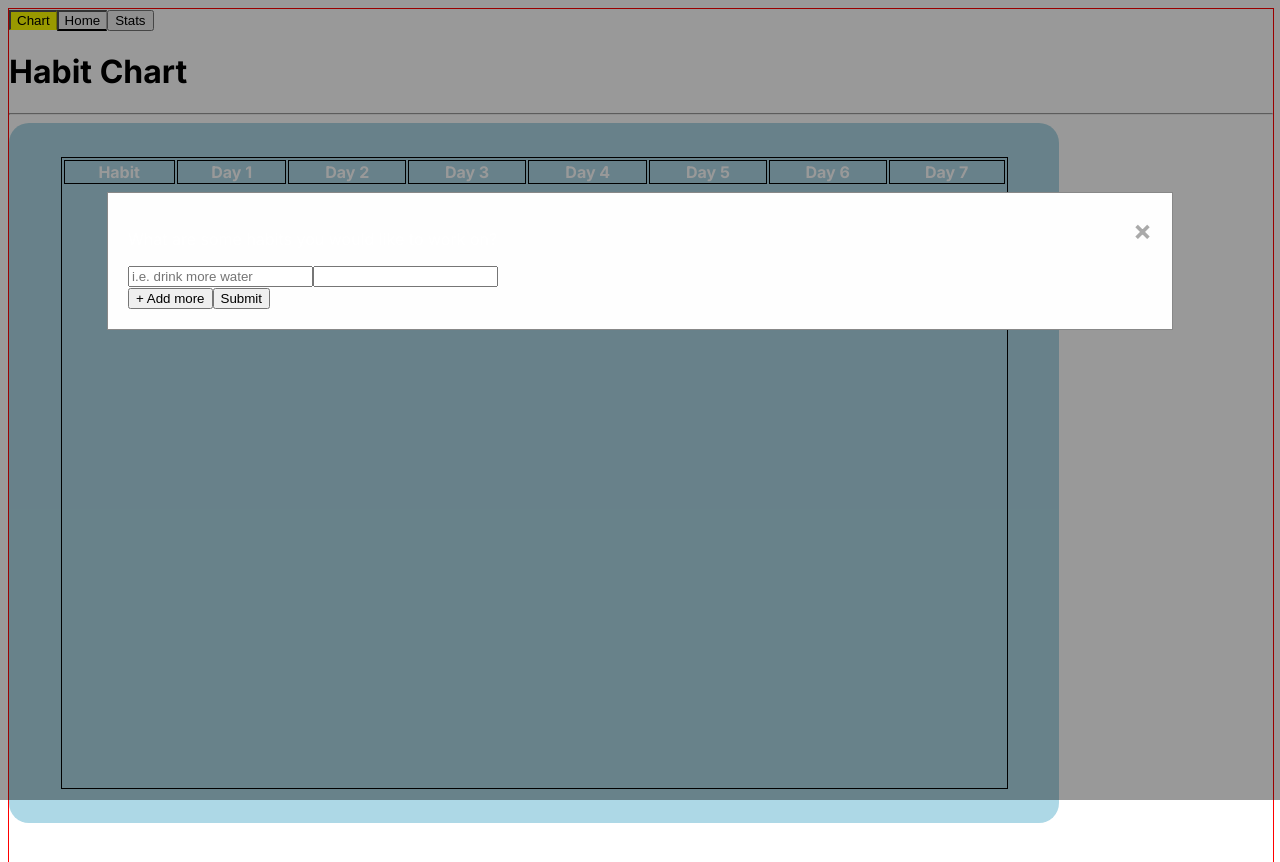
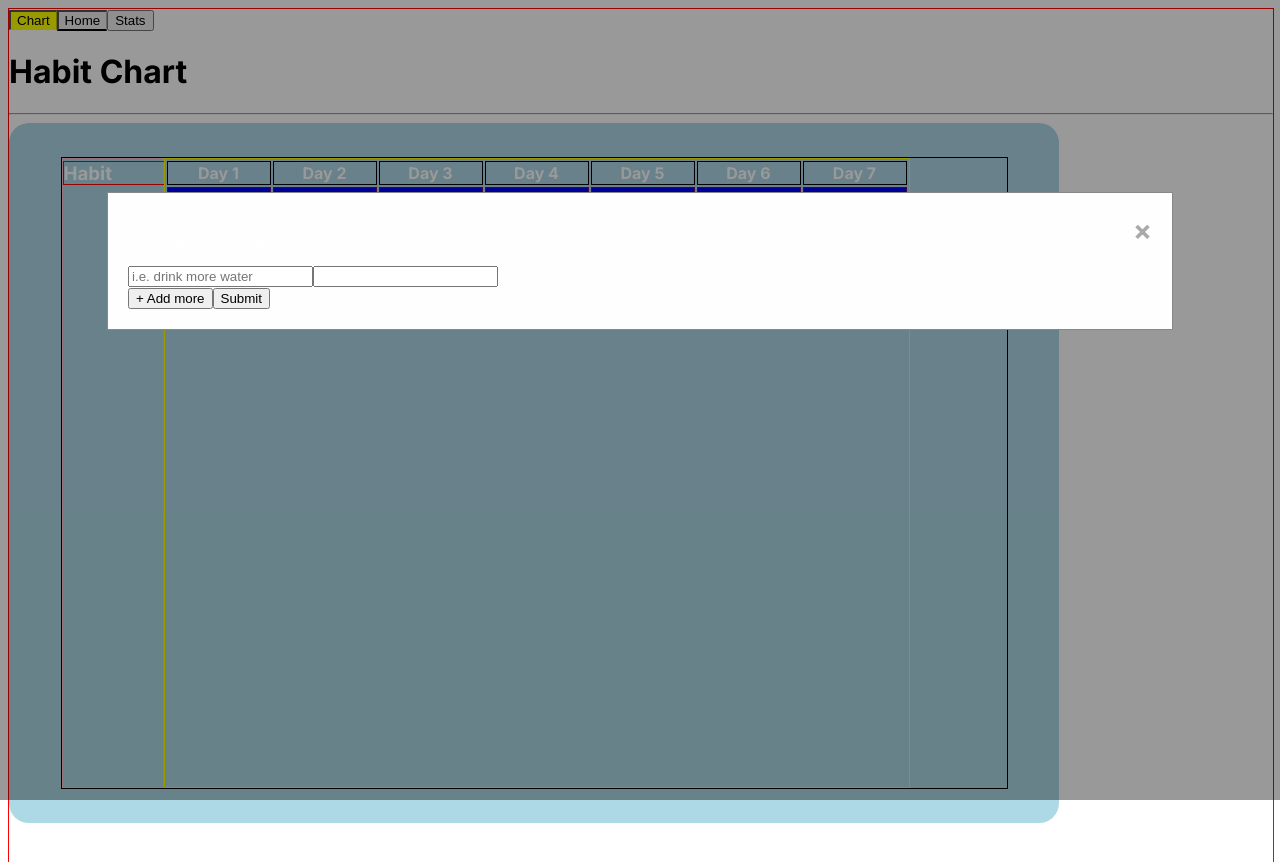
Before and after one commit to ulapkus/Habit-Tracker, a Next.js app: page / in a window 1280 px wide. Shown: the top 862 px of the page. Built offline with nearby package versions, Linux system fonts and the light colour scheme.

Commit message:
added ability to change table cell color when clicked

```diff
--- a/app/components/chart.js
+++ b/app/components/chart.js
@@ -5,6 +5,21 @@ export const Context = React.createContext();
 
 export default function Chart() {
   const [random, setRandom] = useState([]);
+
+  const location = (event) => {
+    const clickedCell = event.target;
+    const rowIndex = clickedCell.parentElement.rowIndex;
+    const cellIndex = clickedCell.cellIndex;
+
+    if (event.target.tagName === "TD") {
+      console.log(rowIndex);
+    }
+    for (let i = 0; i <= 6; i++) {
+      if (rowIndex === 1 && cellIndex === i) {
+        document.getElementsByTagName("TD")[i].style.backgroundColor = "red";
+      }
+    }
+  };
 
   return (
     <div className="background">
@@ -14,11 +29,19 @@ export default function Chart() {
           <Context.Provider value={[random, setRandom]}>
             <Modal />
           </Context.Provider>
+          <section className="habits">
+            <h3 className="tablebody">Habit</h3>
+            {random.map((item, index) => (
+              <p key={index} className="tablebody">
+                {item}
+              </p>
+            ))}
+          </section>
 
+          <section className="days-boxes">
             <table>
-            <tbody>
+              <thead>
                 <tr>
-                <th>Habit</th>
                   <th>Day 1</th>
                   <th>Day 2</th>
                   <th>Day 3</th>
@@ -27,13 +50,21 @@ export default function Chart() {
                   <th>Day 6</th>
                   <th>Day 7</th>
                 </tr>
-            </tbody>
-            {random.map((item, index) => (
-              <tbody key={index}>
+              </thead>
+
+              <tbody className="habit-rows" id="mytable" onClick={location}>
                 <tr>
-                  <td>{item}</td>
+                  <td>row 1 box 1</td>
+                  <td>row 1 box 2</td>
                   <td>box</td>
                   <td>box</td>
+                  <td>box</td>
+                  <td>box</td>
+                  <td>box</td>
+                </tr>
+                <tr>
+                  <td>row 2 box 1</td>
+                  <td>row 2 box 2</td>
                   <td>box</td>
                   <td>box</td>
                   <td>box</td>
@@ -41,14 +72,28 @@ export default function Chart() {
                   <td>box</td>
                 </tr>
               </tbody>
-            ))}
-
-            <tbody>
-              <tr></tr>
-            </tbody>
             </table>
+          </section>
         </section>
       </div>
     </div>
   );
 }
+
+// OLD:
+// {random.map((item, index) => (
+//   <tbody key={index} className="tablebody">
+//     <tr>
+//       {/* <td className="clickbox" >{item}</td> */}
+//       <td id="clickboxx" className="clickbox" onClick={location}>box</td>
+//       {/* <td id="clickboxx" className="clickbox" onClick={location}>box</td> */}
+
+//       {/* <td>box</td>
+//        <td>box</td>
+//       <td>box</td>
+//       <td>box</td>
+//       <td>box</td>
+//       <td>box</td> */}
+//     </tr>
+//   </tbody>
+// ))}
--- a/app/components/questions.js
+++ b/app/components/questions.js
@@ -1,7 +1,7 @@
 import React, { useContext, useState } from "react";
 import { Context } from "./chart";
 
-export default function Question() {
+export default function Child() {
   const [random, setRandom] = useContext(Context);
 
   const createNewElement = () => {
--- a/app/globals.css
+++ b/app/globals.css
@@ -27,7 +27,7 @@
   margin-bottom: 5px;
 }
 
-.tabs:not(:last-child){
+.tabs:not(:last-child) {
   border-right: 1px solid rgba(0, 0, 0, 0.274);
 }
 
@@ -57,8 +57,8 @@
   width: 100%; /* Full width */
   height: 100%; /* Full height */
   overflow: auto; /* Enable scroll if needed */
-    background-color: rgb(0,0,0); /* Fallback color */
-    background-color: rgba(0,0,0,0.4); /* Black w/ opacity */
+  background-color: rgb(0, 0, 0); /* Fallback color */
+  background-color: rgba(0, 0, 0, 0.4); /* Black w/ opacity */
 }
 
 /* Modal Content/Box */
@@ -100,11 +100,27 @@
 
 .border {
   display: flex;
-    flex-direction: column;
-    justify-content: space-between;
+  flex-direction: row;
+  /* justify-content: space-between; */
   border: 1px solid black;
-     width:90%;
+  width: 90%;
   height: 90%;
+  padding: 0;
+}
+
+.habits {
+  border: 1px solid pink;
+  width: 100px;
+
+}
+/*
+.habits-rows {
+  background: blue;
+} */
+
+.days-boxes {
+  border: 1px solid yellow;
+
 }
 
 /* .background {
@@ -116,10 +132,29 @@
     height: 100vh;
   } */
 
+.clickbox {
+  background-color: blue;
+}
+
 td {
-    border: 1px solid black;
+  border: 1px solid purple;
+  width: 100px;
+  height: 20px;
+ margin-left: 100px;
+ background-color: blue;
+
 }
 
 th {
   border: 1px solid black;
+  width: 100px;
 }
+
+.tablebody {
+  columns: 1;
+  border: 1px solid red;
+  padding: 0;
+  margin: 2px 0 0 0;
+  width: 100px;
+  height: 22px;
+}
```
Lines whose indentation alone changed are shown as unchanged.
